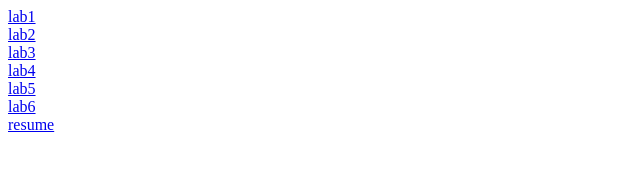
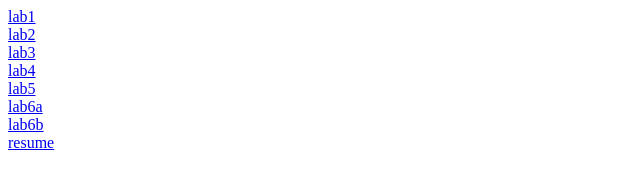
Before and after one commit to SathvikHegade/WEB_LAB, a plain HTML site: page index.html in a window 1280 px wide. Shown: the full height of the page, 0-640 px from the left. Drawn offline with Linux system fonts and the light colour scheme.

Commit message:
Update links for lab6 to lab6a and lab6b

```diff
--- a/index.html
+++ b/index.html
@@ -9,7 +9,8 @@
   <a href="lab3.html">lab3</a><br>
    <a href="lab4.xml">lab4</a><br>
    <a href="lab5.php">lab5</a><br>
-    <a href="lab6.php">lab6</a><br>
+    <a href="lab6a.php">lab6a</a><br>
+  <a href="lab6b.php">lab6b</a><br>
 
   <a href="resume.html">resume</a>
 </body>
```
